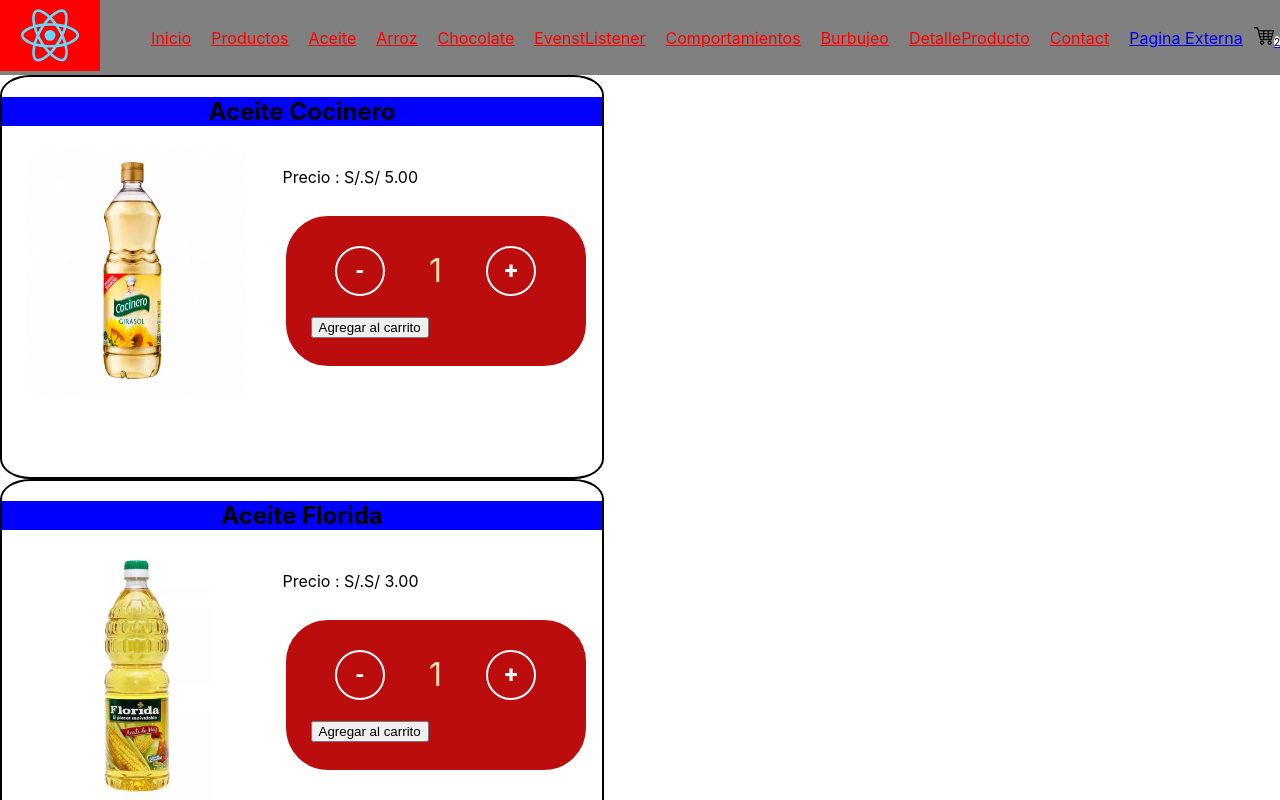
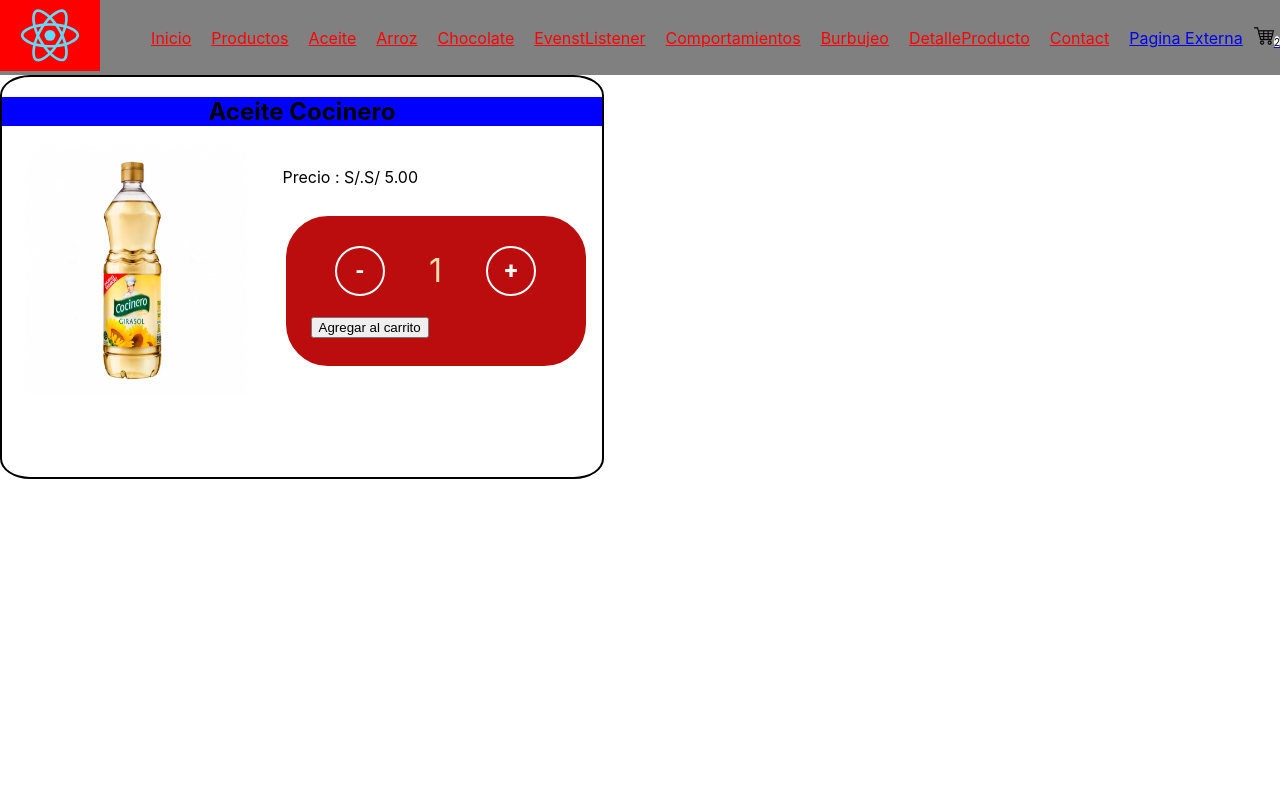
Before and after one commit to LoriDustin/ecommercedustin, a React (Create React App) app: page /detalle/1 in a window 1280 px wide. Shown: the top 800 px of the page. Built offline with nearby package versions, Linux system fonts and the light colour scheme; no server answers.

Commit message:
Actualizacion 19/09/2022

```diff
--- a/src/components/DATA/dataecommer.js
+++ b/src/components/DATA/dataecommer.js
@@ -54,6 +54,7 @@
 
 
 export const dataecommer = [
+
     {id: 1, title: 'Aceite Cocinero', image:`${AceiteCocinero}`, precio: 'S/ 5.00', stock: '25', categoria: 'Aceite'},
 
     {id: 2, title: 'Aceite Florida', image: `${AceiteFlorida}`, precio: 'S/ 3.00', stock: '100', categoria: 'Aceite'},
--- a/src/components/ItemCount/Botton.js
+++ b/src/components/ItemCount/Botton.js
@@ -1,12 +1,7 @@
 import React, {useState} from 'react'
 import './ItemCount.css'
 
-
-
-
 const Botton = ({initial, stock, onAdd}) => {
-
-
 
   const [count, setcount] = useState(initial);
 
--- a/src/components/ItemCount/ItemCount.js
+++ b/src/components/ItemCount/ItemCount.js
@@ -1,20 +1,12 @@
-import React, { useContext } from 'react'
+import React from 'react'
 import './ItemCount.css'
 import Botton from './Botton'
-import { CartContext } from '../context/CartContext.js';
 
 
-const ItemCount = ( { productocomprar } ) => {
 
-const {addItem} = useContext(CartContext);
+const ItemCount = ( { onAdd } ) => {
 
 
-const onAdd = (producto) =>{
-
-  console.log(`Comprastes ${producto} unidades de ${productocomprar}`)
-
-
-}
 
 
 
--- a/src/components/ItemDetalle/ItemListContainerDetalle.js
+++ b/src/components/ItemDetalle/ItemListContainerDetalle.js
@@ -32,18 +32,25 @@
 
 
     useEffect(() => {
-        const getdata = new Promise(resolver => {
+        const getdata = new Promise( resolve => {
             setTimeout(() => {
-                fetch('../DATA/dataecommer.js')
-            .then((response) => {
-                return response.json()})
-            .then((data) => {
-                setcharacter(data)})
-            resolver(dataecommer);
+                resolve(dataecommer)
+
             }, 2000)
+        } )
 
-        });
-        getdata.then(res =>setcharacter(res));
+        // const getdata = new Promise(resolver => {
+        //     setTimeout(() => {
+        //         fetch('../DATA/dataecommer.js')
+        //     .then((response) => {
+        //         return response.json()})
+        //     .then((data) => {
+        //         setcharacter(data)})
+        //     resolver(dataecommer);
+        //     }, 2000)
+
+        // });
+        getdata.then(res =>setcharacter(res.find(item=> item.id === parseInt(detalleId))));
     },[ detalleId ])
 
 
@@ -54,7 +61,7 @@
   return (
     <div>
         <ItemListDetalle
-        productos = {character}  />
+        producto = {character}  />
 
 
     </div>
--- a/src/components/ItemDetalle/ItemListDetalle.js
+++ b/src/components/ItemDetalle/ItemListDetalle.js
@@ -1,32 +1,40 @@
-import React from 'react'
+import React, { useContext } from 'react'
 import './ItemList.css'
 import ItemCount from '../ItemCount/ItemCount'
+import { CartContext } from '../context/CartContext.js';
+
+const ItemListDetalle = ({ producto }) => {
+
+const {addItem} = useContext(CartContext);
 
 
-const ItemListDetalle = ({ productos }) => {
+const onAdd = (cantidad) =>{
+
+  console.log(`Comprastes ${cantidad} unidades de ${producto.title}`)
+  addItem(producto, cantidad)
+
+}
 
 
   return (
     <div>
-        {
-          productos.map((producto, index) => (
 
-
-             <div className='Itemlist' key={index}>
+             <div className='Itemlist'>
               <h2 className='TitleItemlist'>{producto.title}</h2>
               <div className='flexItemlist'>
                 <img className='imgItemlist' src={producto.image} alt='No encontrado'/>
                 <div>
                 <p>Precio : S/.{producto.precio}</p>
                 <ItemCount
-                productocomprar = {producto.title}
+
+                onAdd= {onAdd}
                 />
                 </div>
               </div>
             </div>
 
-          ))
-        }
+
+
 
 
       </div>
```
